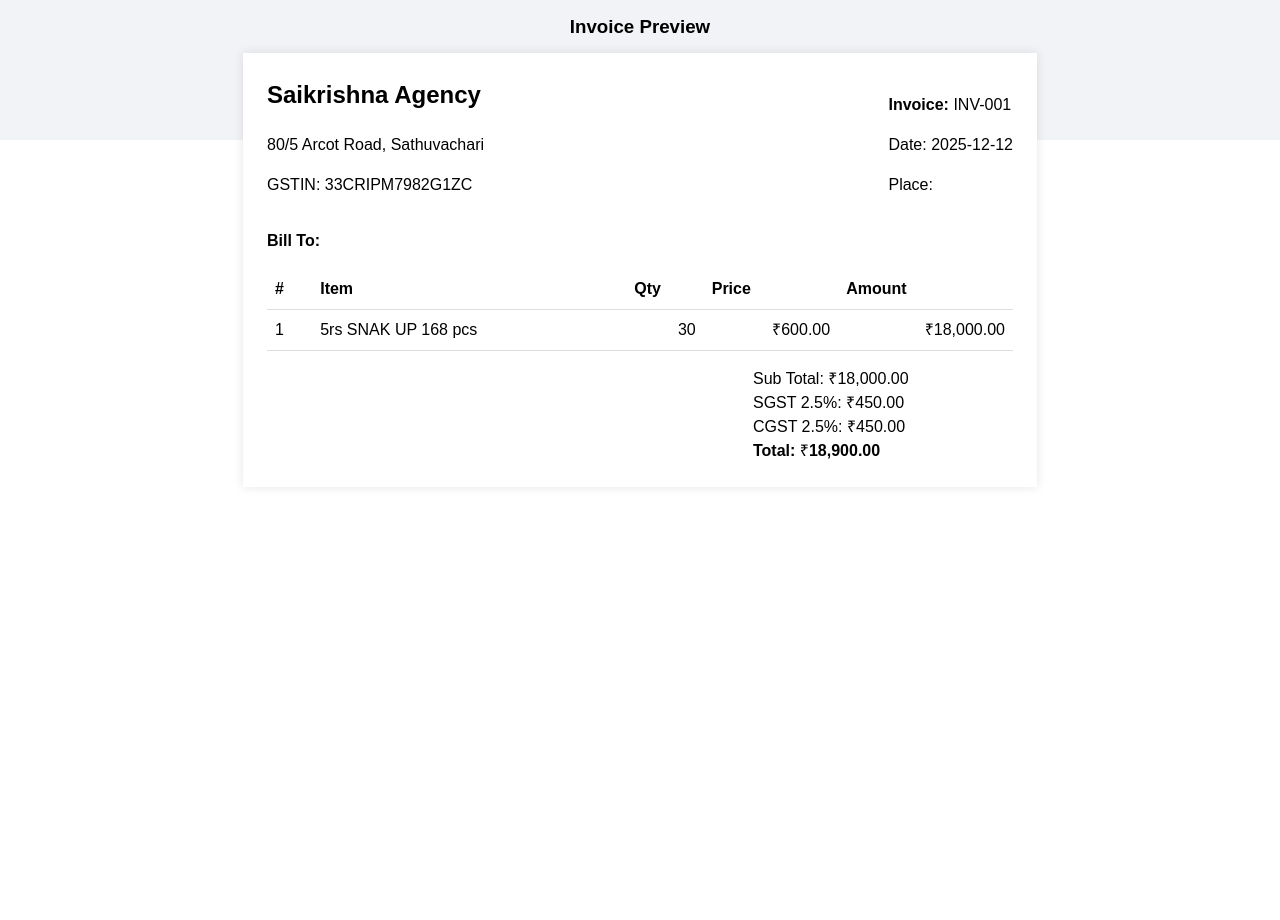
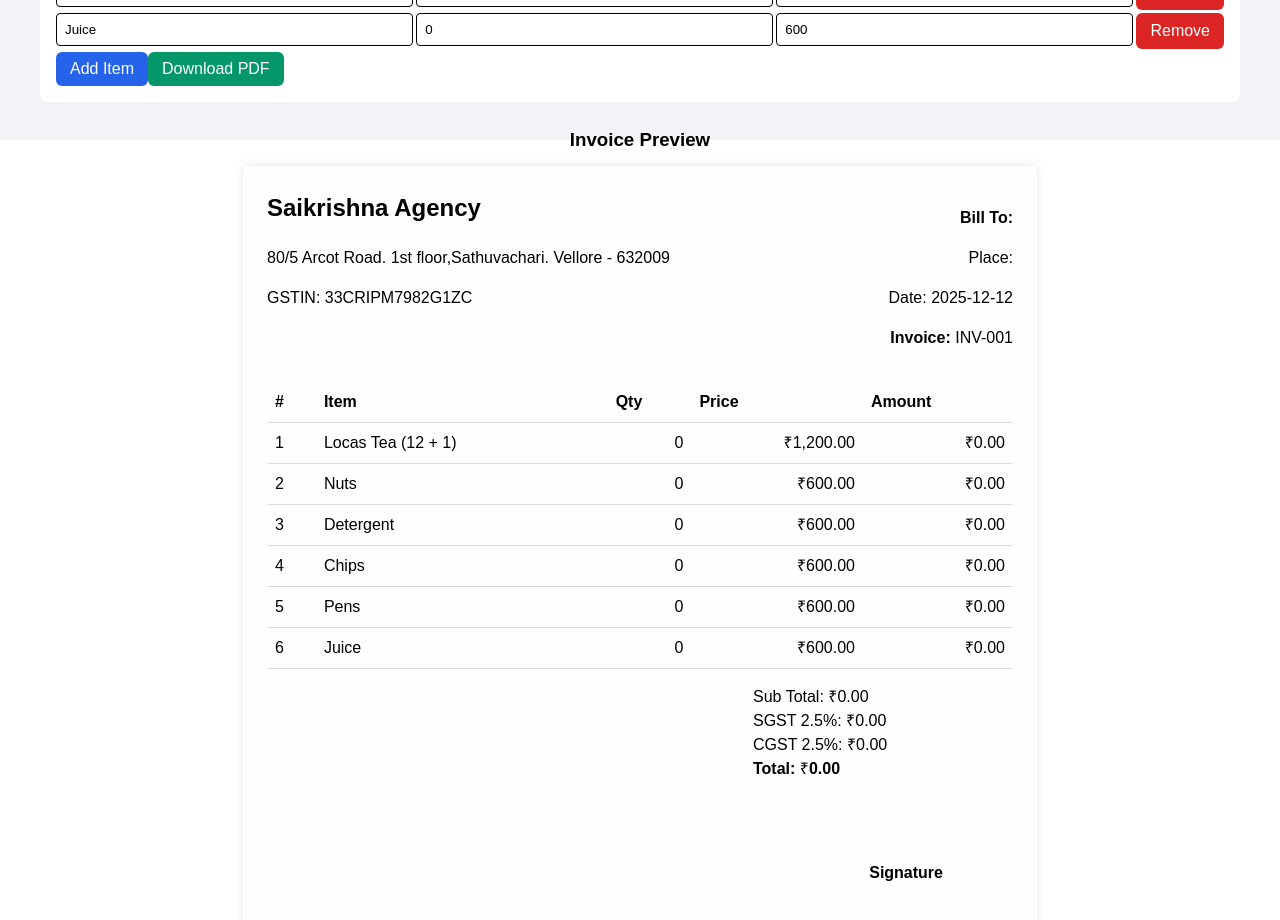
Before and after one commit to SNSAIKRISHNA/SaiKrishna-Agency, a React (Vite) app: page / in a window 1280 px wide. Shown: the part 660-1580 px from the top of the page. Before the commit the page ends 1163 px from the top, so only its background shows below. Built offline with nearby package versions, Linux system fonts and the light colour scheme.

Commit message:
Commit-9

```diff
--- a/index.html
+++ b/index.html
@@ -2,9 +2,9 @@
 <html lang="en">
   <head>
     <meta charset="UTF-8" />
-    <link rel="icon" type="image/svg+xml" href="/vite.svg" />
+    <link rel="icon" type="image/jpg" href="./public/Logo.png" />
     <meta name="viewport" content="width=device-width, initial-scale=1.0" />
-    <title>saikrishna-agency</title>
+    <title>Saikrishna-Agency</title>
   </head>
   <body>
     <div id="root"></div>
--- a/src/App.css
+++ b/src/App.css
@@ -2,7 +2,9 @@
   box-sizing: border-box;
 }
 
-html, body, #root {
+html,
+body,
+#root {
   height: 100%;
   width: 100%;
   margin: 0;
@@ -29,7 +31,9 @@ body {
   border-radius: 8px;
 }
 
-h1, h2, h3 {
+h1,
+h2,
+h3 {
   margin-top: 0;
 }
 
@@ -40,22 +44,30 @@ button {
   cursor: pointer;
 }
 
-.primary { background: #2563eb; color: #fff; }
-.success { background: #059669; color: #fff; }
-.danger  { background: #dc2626; color: #fff; }
+.primary {
+  background: #2563eb;
+  color: #fff;
+}
+.success {
+  background: #059669;
+  color: #fff;
+}
+.danger {
+  background: #dc2626;
+  color: #fff;
+}
 
 .header {
   display: flex;
-  justify-content:center;
+  justify-content: center;
   align-items: center;
   color: #fff;
-  background:linear-gradient(90deg, #1723ff, #0aff9d61 );
+  background: linear-gradient(90deg, #1723ff, #0aff9d61);
   padding: 30px 10px 10px 10px;
   height: 100px;
   font-size: medium;
   margin-bottom: 50px;
   border-radius: 8px;
-
 }
 .header h1 span {
   background-color: #000;
@@ -66,8 +78,11 @@ button {
 input {
   width: 100%;
   padding: 8px;
-  border: 1px solid #ccc;
+  border: 1px solid #030303;
   border-radius: 4px;
+  background-color: #ffffff;
+  color: black;
+  margin-bottom: 3px;
 }
 
 .preview-title {
@@ -86,7 +101,7 @@ input {
   width: 794px;
   max-width: 100%;
   margin: 0 auto;
-  background: #fff;
+  background: #fffefe;
   padding: 24px;
   box-shadow: 0 0 10px rgba(0, 0, 0, 0.1);
 }
@@ -141,3 +156,19 @@ input {
 .invoice-footer {
   margin-top: 40px;
 }
+
+.item-row {
+  display: flex;
+  gap: 3px;
+  margin-bottom: 3px;
+}
+
+.bill-to {
+  margin-top: 8px;
+}
+
+.signature {
+  text-align: right;
+  margin-top: 80px;
+  margin-right: 70px;
+}
--- a/src/App.jsx
+++ b/src/App.jsx
@@ -13,7 +13,7 @@ export default function App() {
 
   const agency = {
     name: "Saikrishna Agency",
-    address: "80/5 Arcot Road, Sathuvachari",
+    address: "80/5 Arcot Road. 1st floor,Sathuvachari. Vellore - 632009",
     gst: "33CRIPM7982G1ZC",
   };
 
@@ -25,7 +25,12 @@ export default function App() {
   });
 
   const [items, setItems] = useState([
-    { id: 1, name: "5rs SNAK UP 168 pcs", qty: 30, price: 600 },
+    { id: 1, name: "Locas Tea (12 + 1)", qty: 0, price: 1200 },
+    { id: 2, name: "Nuts", qty: 0, price: 600 },
+    { id: 3, name: "Detergent", qty: 0, price: 600 },
+    { id: 4, name: "Chips", qty: 0, price: 600 },
+    { id: 5, name: "Pens", qty: 0, price: 600 },
+    { id: 6, name: "Juice", qty: 0, price: 600 },
   ]);
 
   const subtotal = () => items.reduce((s, i) => s + i.qty * i.price, 0);
@@ -50,9 +55,16 @@ export default function App() {
       <InvoiceDetails details={details} setDetails={setDetails} />
       <ItemsEditor
         items={items}
-        updateItem={(id,f,v)=>setItems(p=>p.map(i=>i.id===id?{...i,[f]:v}:i))}
-        addItem={()=>setItems(p=>[...p,{id:Date.now(),name:"",qty:1,price:0}])}
-        removeItem={(id)=>setItems(p=>p.filter(i=>i.id!==id))}
+        updateItem={(id, f, v) =>
+          setItems((p) => p.map((i) => (i.id === id ? { ...i, [f]: v } : i)))
+        }
+        addItem={() =>
+          setItems((p) => [
+            ...p,
+            { id: Date.now(), name: "", qty: 1, price: 0 },
+          ])
+        }
+        removeItem={(id) => setItems((p) => p.filter((i) => i.id !== id))}
         downloadPDF={downloadPDF}
       />
       <h3 className="preview-title">Invoice Preview</h3>
--- a/src/Components/Invoice.jsx
+++ b/src/Components/Invoice.jsx
@@ -10,19 +10,27 @@ const Invoice = forwardRef(
             <p>{agency.address}</p>
             <p>GSTIN: {agency.gst}</p>
           </div>
-          <div>
-            <p><strong>Invoice:</strong> {details.invoiceNo}</p>
+          <div className="invoice-right">
+            <p>
+              <strong>Bill To:</strong> {details.to}
+            </p>
+            <p>Place: {details.place}</p>
+
             <p>Date: {details.date}</p>
-            <p>Place: {details.place}</p>
+            <p>
+              <strong>Invoice:</strong> {details.invoiceNo}
+            </p>
           </div>
         </div>
-
-        <p><strong>Bill To:</strong> {details.to}</p>
 
         <table className="invoice-table">
           <thead>
             <tr>
-              <th>#</th><th>Item</th><th>Qty</th><th>Price</th><th>Amount</th>
+              <th>#</th>
+              <th>Item</th>
+              <th>Qty</th>
+              <th>Price</th>
+              <th>Amount</th>
             </tr>
           </thead>
           <tbody>
@@ -44,6 +52,8 @@ const Invoice = forwardRef(
           <div>CGST 2.5%: {fmt(tax(0.025))}</div>
           <strong>Total: {fmt(total())}</strong>
         </div>
+
+        <h4 className="signature">Signature</h4>
       </div>
     );
   }
```
Also changed, not shown: public/Logo.png (added), 1 other file (tests, documents, lock files or other folders).
